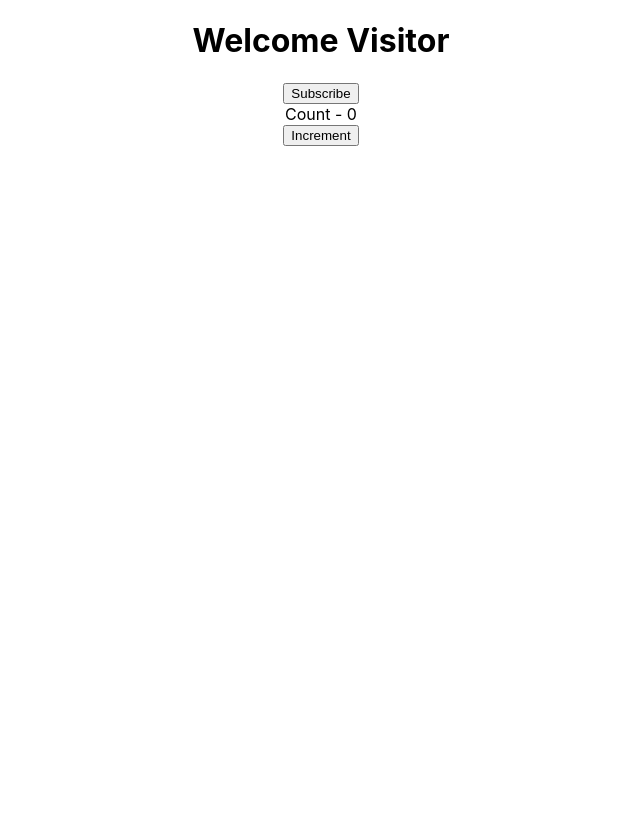
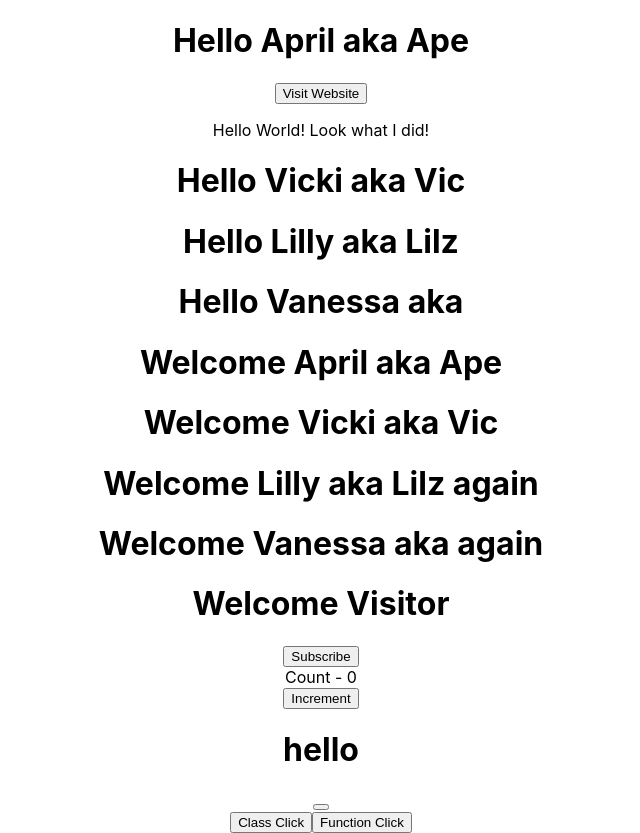
Before and after one commit to AprilMorgan/javascript2, a React (Create React App) app in the folder react/hello-world/: page / in a window 1280 px wide. Shown: the whole page, without its empty margins (319-959 px from the left). Before the commit the page ends 800 px from the top, so only its background shows below. Built offline with nearby package versions, Linux system fonts and the light colour scheme.

Commit message:
Lesson 4 eventbind

```diff
--- a/react/hello-world/src/App.js
+++ b/react/hello-world/src/App.js
@@ -1,28 +1,32 @@
 import logo from "./logo.svg";
 import "./App.css";
-// import { Greet, Greet2, Greet3 } from "./components/Greet";
-// import { Welcome, Welcome2 } from "./components/welcome";
+import { Greet, Greet2, Greet3 } from "./components/Greet";
+import { Welcome, Welcome2 } from "./components/welcome";
 import Message from "./components/message";
 import Counter from "./components/Counter";
+import ClassClick from "./components/ClassClick";
+import FunctionClick from "./components/FunctionClick";
+import EventBind from "./components/EventBind";
 
 function App() {
   return (
     <div className="App">
-      {/* <Greet name="April" nickname="Ape">
+      <Greet name="April" nickname="Ape">
         <button>Visit Website</button>
         <p>Hello World! Look what I did!</p>
-        </Greet> */}
-      {/* <Message /> */}
-      {/* <Counter /> */}
-      {/* <Greet name="Vicki" nickname="Vic"/>
+        </Greet>
+      <Greet name="Vicki" nickname="Vic"/>
       <Greet2 name="Lilly" nickname="Lilz" />
       <Greet3 name="Vanessa" namenames="Van ess" />
       <Welcome name="April" nickname="Ape" />
       <Welcome name="Vicki" nickname="Vic"/>
       <Welcome2 name="Lilly" nickname="Lilz" />
-      <Welcome2 name="Vanessa" namenames="Van ess" /> */}
+      <Welcome2 name="Vanessa" namenames="Van ess" />
       <Message />
       <Counter />
+      <EventBind />
+      <ClassClick />
+      <FunctionClick />
     </div>
   );
 }
--- /dev/null
+++ b/react/hello-world/src/components/ClassClick.js
@@ -0,0 +1,18 @@
+import React, { Component } from "react";
+
+class ClassClick extends Component {
+    clickHandler() {
+        alert("Class button was clicked");
+        console.log("Class button click has been logged");
+    }
+    render() {
+        return (
+            <>
+              <button onClick={this.clickHandler}>Class Click</button>
+            </>
+        );
+    }
+
+}
+
+export default ClassClick;
--- /dev/null
+++ b/react/hello-world/src/components/EventBind.js
@@ -0,0 +1,30 @@
+import React, { Component } from "react";
+
+class EventBind extends Component {
+    constructor(props) {
+        super(props);
+
+        this.state = {
+            message: "hello",
+        };
+        this.clickHandler = this.clickHandler.bind(this);
+    }
+
+    clickHandler() {
+        this.setState({
+            message: "goodbye",
+        });
+        console.log(this);
+    }
+    render() {
+        return (
+            <div>
+              <h1>{this.state.message}</h1>
+              <button onClick={this.clickHandler}></button>
+            </div>
+
+        );
+    }
+}
+
+export default EventBind;
--- /dev/null
+++ b/react/hello-world/src/components/FunctionClick.js
@@ -0,0 +1,15 @@
+import React from "react";
+
+function FunctionClick() {
+  function clickHandler() {
+    alert("function button was clicked");
+    console.log("function click was logged");
+  }
+  return (
+    <>
+      <button onClick={clickHandler}>Function Click</button>
+    </>
+  );
+}
+
+export default FunctionClick;
```
